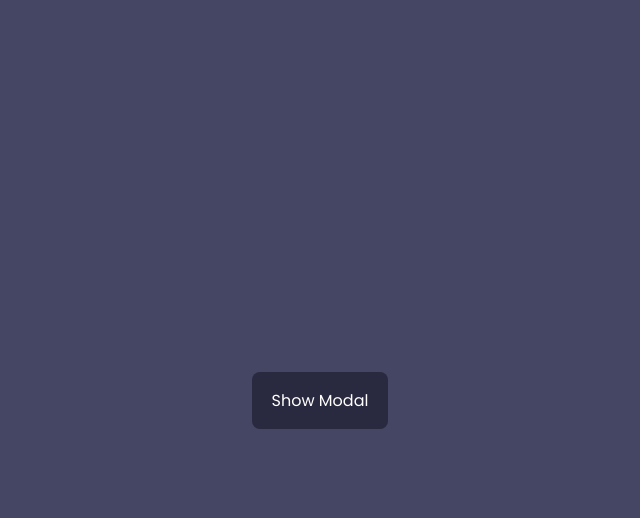
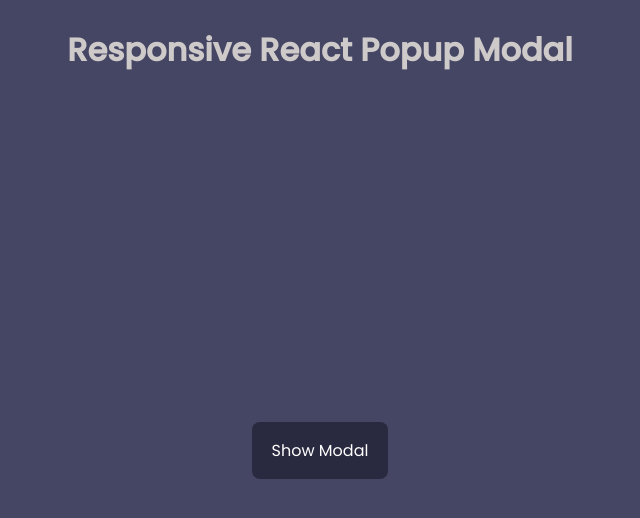
Before and after one commit to SisifoDev/react-popup-modal, a React (Create React App) app: page / in a window 1280 px wide. Shown: the top 518 px of the page, without its empty margins (320-960 px from the left). Built offline with nearby package versions, Linux system fonts and the light colour scheme.

Commit message:
Added Title

```diff
--- a/src/App.css
+++ b/src/App.css
@@ -47,6 +47,14 @@ body {
   position: relative;
 }
 
+header {
+  height: 100px;
+  display: flex;
+  align-items: center;
+  justify-content: center;
+  color: rgb(207, 202, 202);
+}
+
 button {
   cursor: pointer;
   border: none;
@@ -65,7 +73,7 @@ img {
 }
 
 .modal {
-  height: 100vh;
+  height: calc(100vh - 100px);
   display: grid;
   place-items: center;
 }
--- a/src/App.js
+++ b/src/App.js
@@ -14,6 +14,11 @@ function App() {
   };
 
   return (
+    <>
+      <header>
+        <h1>Responsive React Popup Modal</h1>
+      </header>
+
       <section className="modal container">
         <button onClick={showModal} className="modal__button" id="open-modal">
           Show Modal
@@ -47,6 +52,7 @@ function App() {
           </div>
         </div>
       </section>
+    </>
   );
 }
 
```
Lines whose indentation alone changed are shown as unchanged.
